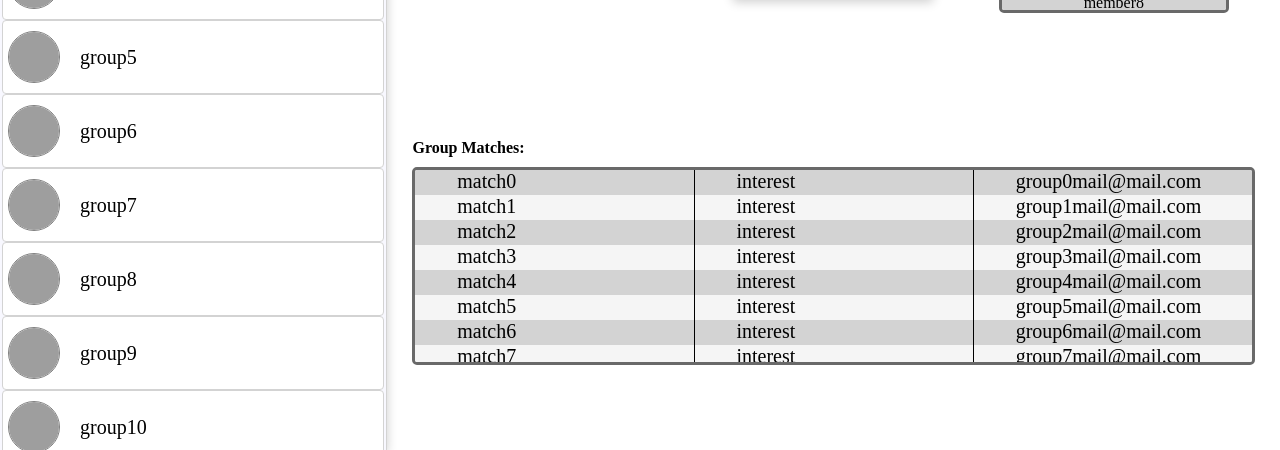
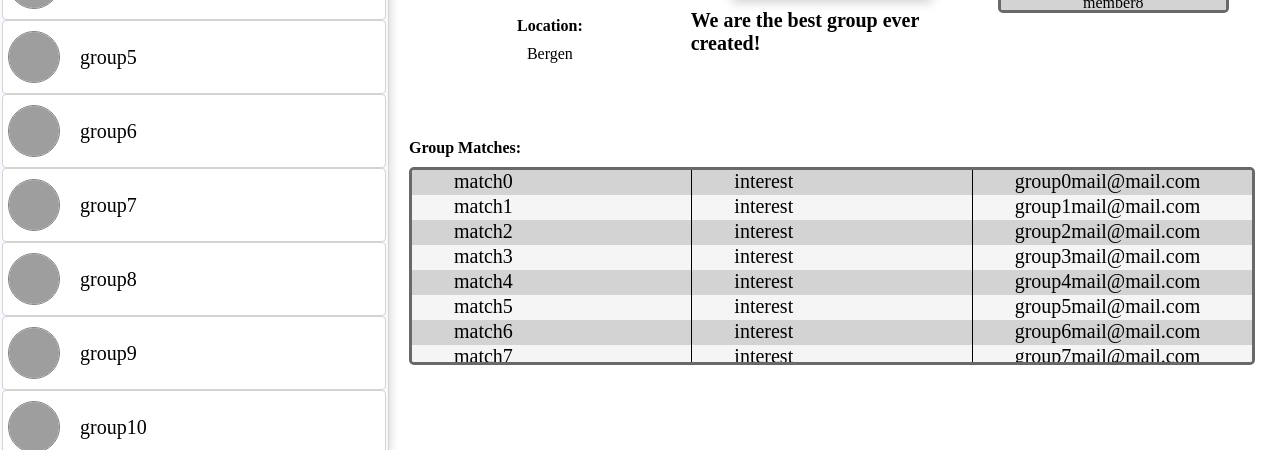
Before and after one commit to Madt2/TDT4145-Prosjekt-Vaar-2022, a Django app: page /GroupUp/groups/ in a window 1280 px wide. Shown: the part 350-800 px from the top of the page. Run offline with Django 4.2, Linux system fonts and the light colour scheme; grey boxes are pictures that could not be loaded.

Commit message:
Changelog: -Minor fixes to script -Added group description and group location to page

```diff
--- a/GroupUpProject/templates/GroupUp/groups/groups_page.html
+++ b/GroupUpProject/templates/GroupUp/groups/groups_page.html
@@ -17,14 +17,18 @@
             <div class="page_content">
                 <nav>
                     <a href="url" class="back_home">&#8592; Back to Home page</a>
-                    <button id="edit_button" onclick="toggleEditPage()" type="button">Edit Group Page</button>
+                    <button id="edit_button" onclick="toggleEditPage()" type="button">Edit</button>
                 </nav>
                 <div id="group_edit_page">
                     <form id="edit_group_form" method="post">
                         <label>Group Title:</label><br>
                         <input class="text_box" id="group_title"><br>
+                        <label>Group Description:</label><br>
+                        <input class="text_box" id="group_description"><br>
                         <label>Group Interest:</label><br>
                         <input class="text_box" id="group_interest"><br>
+                        <label>Location:</label><br>
+                        <input class="text_box" id="location"><br>
                         <label>Contact Info:</label><br>
                         <input class="text_box" id="group_contact"><br>
                         <label>Image Link:</label><br>
@@ -57,9 +61,12 @@
                             <p id="group_age_range"><span id="age_min_var"></span>-<span id="age_max_var"></span></p>
                             <h4>Contact information:</h4>
                             <p id="contact_information"><span id="contact_var"></span></p>
+                            <h4>Location:</h4>
+                            <p id="location"><span id="location_var"></span></p>
                         </div>
                         <div class="group_info_middle">
                             <img id="group_image">
+                            <h3 id="group_description"><span id="description_var"></span></h3>
                         </div>
                         <div class="group_info_right">
                             <h4 id="members_title">Members(<span id="member_count"></span>):</h4>
--- a/GroupUpProject/templates/GroupUp/groups/groups_script.js
+++ b/GroupUpProject/templates/GroupUp/groups/groups_script.js
@@ -3,7 +3,7 @@
 
 let activeGroup = null;
 let activeEditMember = null;
-let groupList = new Array();
+let groupList = [];
 
 /* Mock variables */
 const groupAmount = 20;
@@ -13,7 +13,7 @@ const matchAmount = 20;
 /* "Classes" */
 
 //Member "class", use this to create a member object with "new member(string name, string id(email), int age, boolean isLeader)".
-function member(memberName, memberId, memberAge, isLeader) {
+function Member(memberName, memberId, memberAge, isLeader) {
     this.name = memberName;
     this.id = memberId;
     this.age = memberAge;
@@ -21,17 +21,19 @@ function member(memberName, memberId, memberAge, isLeader) {
 }
 
 //Match "class", use this to create a match object (which belongs to a group) with "new match(string name, string interest, string contactInfo)".
-function match(matchName, matchInterest, matchContact) {
+function Match(matchName, matchInterest, matchContact) {
     this.name = matchName;
     this.interest = matchInterest;
     this.contact = matchContact;
 }
 
 //Group "class", use this to create a group object with "new group(string name, string interest, string contactInfo, Array memberList, Array groupMatchList)".
-function group(groupName, groupInterest, contactInfo, memberList, groupMatchList) {
+function Group(groupName, description, groupInterest, contactInfo, location, memberList, groupMatchList) {
    this.name = groupName;
+   this.description = description;
    this.imageLink = null;
    this.interest = groupInterest;
+   this.location = location;
    this.leader = null;
    this.minAge = null;
    this.maxAge = null;
@@ -56,17 +58,17 @@ function group(groupName, groupInterest, contactInfo, memberList, groupMatchList
 //function for creating fake group items to test/demonstrate how the gui displays items:
 function initMockGroups() {
     for (let i = 0; i < groupAmount; i++) {
-        let testMembers = new Array();
+        let testMembers = [];
         for (let j = 0; j < memberAmount - 1; j++) {
-            testMembers.push(new member("member" + j, "member" + j + "@mail.com", 20 + j, false));
+            testMembers.push(new Member("member" + j, "member" + j + "@mail.com", 20 + j, false));
         }
-        testMembers.push(new member("testLeader", "leader@mail.com", 20, true));
+        testMembers.push(new Member("testLeader", "leader@mail.com", 20, true));
 
-        let matches = new Array();
+        let matches = [];
         for (let j = 0; j < matchAmount; j++) {
-            matches.push(new match("match" + j, "interest", "group" + j + "mail@mail.com"))
+            matches.push(new Match("match" + j, "interest", "group" + j + "mail@mail.com"))
         }
-        groupList.push(new group("group" + i, "An interest", "group" + i + "@mail.com", testMembers, matches));
+        groupList.push(new Group("group" + i, "We are the best group ever created!", "An interest", "group" + i + "@mail.com", "Bergen", testMembers, matches));
     }
     groupList[0].imageLink = "https://d3t3ozftmdmh3i.cloudfront.net/production/podcast_uploaded/2768983/2768983-1575334973329-68d1c3ac9b5de.jpg";
 }
@@ -228,10 +230,12 @@ function drawGroupPage(group_index) {
     changeGroupListElementColor(groupElement);
 
     getId("group_name").innerHTML = groupList[groupNr].name;
+    getId("description_var").innerHTML = groupList[groupNr].description;
     getId("interest_var").innerHTML = groupList[groupNr].interest;
     getId("age_min_var").innerHTML = groupList[groupNr].minAge;
     getId("age_max_var").innerHTML = groupList[groupNr].maxAge;
     getId("contact_var").innerHTML = groupList[groupNr].contact;
+    getId("location_var").innerHTML = groupList[groupNr].location;
 
     if (groupList[groupNr].imageLink !== null) {
             groupImage.setAttribute("src", groupList[groupNr].imageLink);
@@ -251,6 +255,13 @@ function toggleEditPage() {
     const editPage = getId("group_edit_page");
     groupPage.classList.toggle("active");
     editPage.classList.toggle("active");
+
+    let editButton = getId("edit_button");
+    if (editButton.innerHTML === "Edit") {
+        editButton.innerHTML = "Back";
+    } else {
+        editButton.innerHTML = "Edit";
+    }
 }
 
 function setViewToGroupPage() {
@@ -258,6 +269,8 @@ function setViewToGroupPage() {
     const editPage = getId("group_edit_page");
     groupPage.classList.remove("active");
     editPage.classList.add("active");
+    let editButton = getId("edit_button");
+    editButton.innerHTML = "Edit";
 }
 
 //Initialization function, run this as late as possible in html file.
--- a/GroupUpProject/templates/GroupUp/groups/groups_style.css
+++ b/GroupUpProject/templates/GroupUp/groups/groups_style.css
@@ -13,6 +13,11 @@
 
 h4 {
     margin: 20px 0px 10px 0px;
+}
+
+h3 {
+    margin-top: 10px;
+    font-size: 20px;
 }
 
 .text_box {
@@ -41,7 +46,9 @@ h4 {
     -ms-overflow-style: none;  /* IE and Edge */
     scrollbar-width: none;  /* Firefox */
 
-    position: relative;
+    position: fixed;
+    top: 0;
+    left: 0;
     width: 30%;
     height: 100vh;
     left: 0;
@@ -98,6 +105,7 @@ h4 {
 /* styling for group's page */
 .page_content {
     position: relative;
+    margin-left: 30%;
     width: 70%;
     height: 100vh;
     padding: 25px;
@@ -251,9 +259,9 @@ nav {
 #group_edit_page {
     position: relative;
     width: 100%;
-    height: 80vh;
-    padding: 25px;
+    min-height: 80vh;
     box-sizing: border-box;
+    padding: 25px 25px 100px;
 }
 
 #group_edit_page.active{
@@ -289,7 +297,7 @@ nav {
 }
 
 .edit_member_box {
-    height: 100%;
+    height: 20vh;
     width: 50%;
     padding-right: 10%;
     padding-left: 10%;
```
